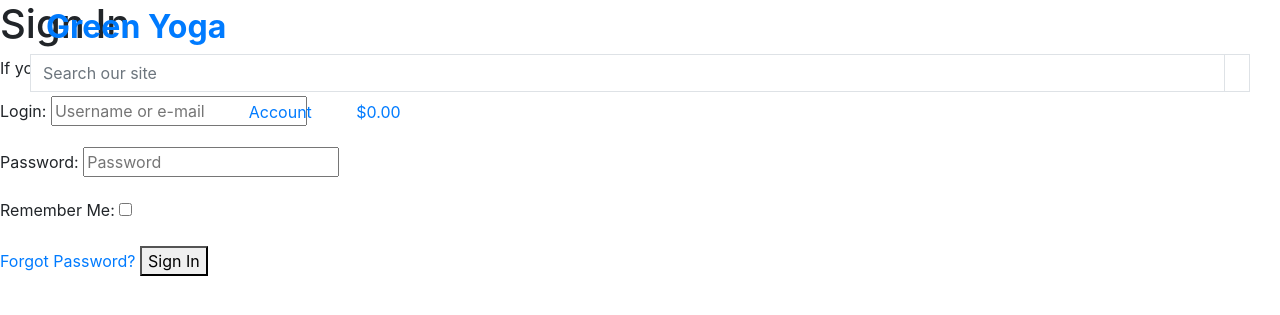
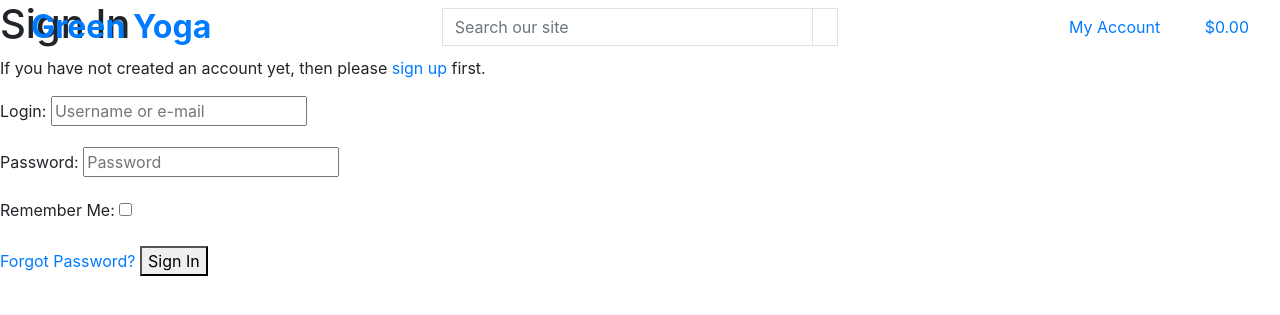
Before and after one commit to LAMcGuinness/ci-milestone-four, a Django app: page /accounts/login/ in a window 1280 px wide. Shown: the top 315 px of the page. Run offline with Django 3.2, Linux system fonts and the light colour scheme; some libraries are stand-ins or nearby versions.

Commit message:
edited mainpage header corrections

```diff
--- a/templates/base.html
+++ b/templates/base.html
@@ -38,21 +38,15 @@
     <title>Hello, world! {% block extra_title %} {% endblock %}</title>
   </head>
   <body>
-    <header class="container-fluid fixed-top"></header>
-
-    {% if messages %}
-        <div class="message-container"></div>
-    {% endif %}
-
-    {% block page_header %}
     <header class="container-fluid fixed-top">
-        <div class="col-12 col lg-4 my-auto py-1 py-lg-0 text-center text-lg-left">
+        <div class="row">
+            <div class="col-12 col-lg-4 my-auto py-1 py-lg-0 text-center text-lg-left">
                 <a href="{% url 'home' %}" class="nav-link main-logo-link">
                     <h2 class="logo-font text-black my-0"><strong>Green Yoga</strong></h2>
                 </a>
             </div>
-        <div class="col-12 col lg-4 my-auto py-1 py-lg-0">
-            <form method="GET" action="{% url 'products' %}">
+            <div class="col-12 col-lg-4 my-auto py-1 py-lg-0">
+                <form method="GET" action="">
                     <div class="input-group w-100">
                         <input class="form-control border border-black rounded-0" type="text" name="q" placeholder="Search our site">
                         <div class="input-group-append">
@@ -71,15 +65,15 @@
                         <a class="text-black nav-link" href="#" id="user-options" data-toggle="dropdown" aria-haspopup="true" aria-expanded="false">
                             <div class="text-center">
                                 <div><i class="fas fa-user fa-lg"></i></div>
-                            <p class="my-0">Account</p>
+                                <p class="my-0">My Account</p>
                             </div>
                         </a>
                         <div class="dropdown-menu border-0" aria-labelledby="user-options">
                             {% if request.user.is_authenticated %}
                                 {% if request.user.is_superuser %}
-                                <a href="{% url 'add_product' %}" class="dropdown-item">Product Management</a>
+                                    <a href="" class="dropdown-item">Product Management</a>
                                 {% endif %}
-                            <a href="{% url 'profile' %}" class="dropdown-item">My Profile</a>
+                                <a href="" class="dropdown-item">My Profile</a>
                                 <a href="{% url 'account_logout' %}" class="dropdown-item">Logout</a>
                             {% else %}
                                 <a href="{% url 'account_signup' %}" class="dropdown-item">Register</a>
@@ -88,7 +82,7 @@
                         </div>
                     </li>
                     <li class="list-inline-item">
-                    <a class="{% if grand_total %}text-info font-weight-bold{% else %}text-black{% endif %} nav-link" href="{% url 'view_bag' %}">
+                        <a class="{% if grand_total %}text-info font-weight-bold{% else %}text-black{% endif %} nav-link" href="">
                             <div class="text-center">
                                 <div><i class="fas fa-shopping-bag fa-lg"></i></div>
                                 <p class="my-0">
@@ -105,6 +99,13 @@
             </div>
         </div>
     </header>
+
+
+    {% if messages %}
+        <div class="message-container"></div>
+    {% endif %}
+
+    {% block page_header %}
     {% endblock %}
 
     {% block content %}
```
Lines whose indentation alone changed are shown as unchanged.
